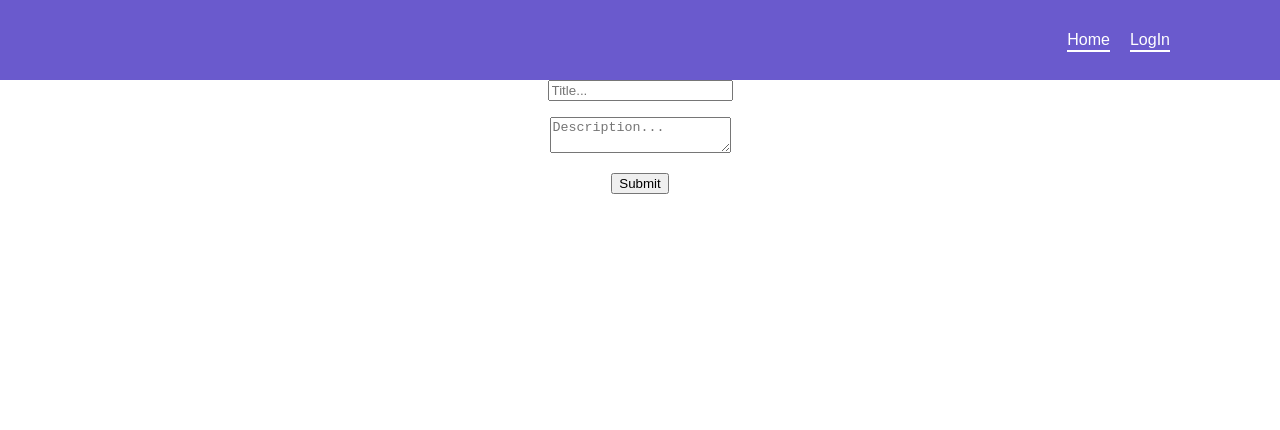
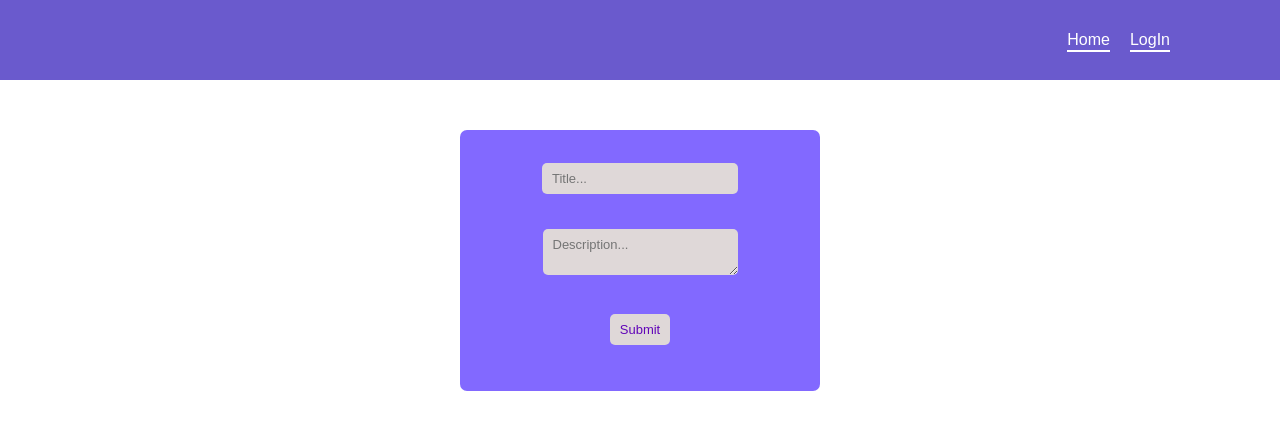
Before and after one commit to priyanshu082/firebase, a React (Create React App) app: page /createpost in a window 1280 px wide. Shown: the top 430 px of the page. Built offline with nearby package versions, Linux system fonts and the light colour scheme; no server answers.

Commit message:
database is created and working too

```diff
--- a/src/App.css
+++ b/src/App.css
@@ -48,3 +48,37 @@ margin-right: 50px;
   width: 30px;
   border-radius: 50%;
 }
+
+input,
+textarea{
+  font-family: "Numito", sans-serif;
+}
+
+.create-post{
+  width: 100%;
+  height: auto;
+  display: flex;
+  justify-content: center;
+}
+ form{
+  margin-top: 50px;
+  padding: 30px 20px;
+  width: 320px;
+  border-radius: 7px;
+  background-color: white;
+  backdrop-filter: blur(5px);
+  background-color: rgba(43, 0, 255, 0.588);
+  overflow: hidden;
+ }
+
+ input,
+ textarea{
+  padding: 8px 10px;
+  margin: 3px 8px 16px 8px;
+  background-color: rgb(223, 216, 216);
+  border: 0px transparent;
+  border-radius: 5px;
+  color: rgb(97, 4, 184);
+  font-size: 13px;
+  z-index: 1;
+ }
--- a/src/Pages/create-post/create-form.tsx
+++ b/src/Pages/create-post/create-form.tsx
@@ -1,24 +1,45 @@
 import { useForm } from "react-hook-form"
 import * as yup from "yup"
 import {yupResolver} from "@hookform/resolvers/yup"
+import {addDoc,collection} from "firebase/firestore"
+import { auth, db } from "../../config/firebase"
+import { useAuthState } from "react-firebase-hooks/auth"
+import { useNavigate } from "react-router-dom"
+
+
 
 interface CreateFormData{
     title:string
     description:string
 }
 
+
 export const CreateForm = () => {
+    const [user] = useAuthState(auth)
+    const navigate = useNavigate()
+
 const schema =yup.object().shape({
     title:yup.string().required("Title is must!!!"),
     description:yup.string().required("Decription is must!!!")
 })
 
+
 const {register,handleSubmit, formState:{ errors }}=useForm<CreateFormData>({
     resolver:yupResolver(schema)
 })
 
-const onCreatePost=(data:CreateFormData)=>{
-    console.log(data)
+const postref=collection(db,"posts");
+
+
+const onCreatePost=async(data:CreateFormData)=>{
+     console.log(data)
+    await addDoc(postref,{
+        title:data.title,
+        decription:data.description,
+        username:user?.displayName,
+        id:user?.uid
+    })
+    navigate("/")
 }
     return (
         <form onSubmit={handleSubmit(onCreatePost)}>
--- a/src/Pages/create-post/create-post.tsx
+++ b/src/Pages/create-post/create-post.tsx
@@ -1,8 +1,8 @@
 import { CreateForm } from "./create-form"
 
-export const CreatePost =()=>{
+export const CreatePost = () => {
     return (
-        <div>
+        <div className="create-post">
            <CreateForm/>
         </div>
     )
--- a/src/config/firebase.ts
+++ b/src/config/firebase.ts
@@ -2,6 +2,7 @@
 import { initializeApp } from "firebase/app";
 // import { getAnalytics } from "firebase/analytics";
 import {getAuth, GoogleAuthProvider} from "firebase/auth"
+import { getFirestore } from "firebase/firestore"
 // TODO: Add SDKs for Firebase products that you want to use
 // https://firebase.google.com/docs/web/setup#available-libraries
 
@@ -22,3 +23,4 @@ const app = initializeApp(firebaseConfig);
 // const analytics = getAnalytics(app);
 export const auth =getAuth(app)
 export const provider= new GoogleAuthProvider()
+export const db=getFirestore(app)
```
